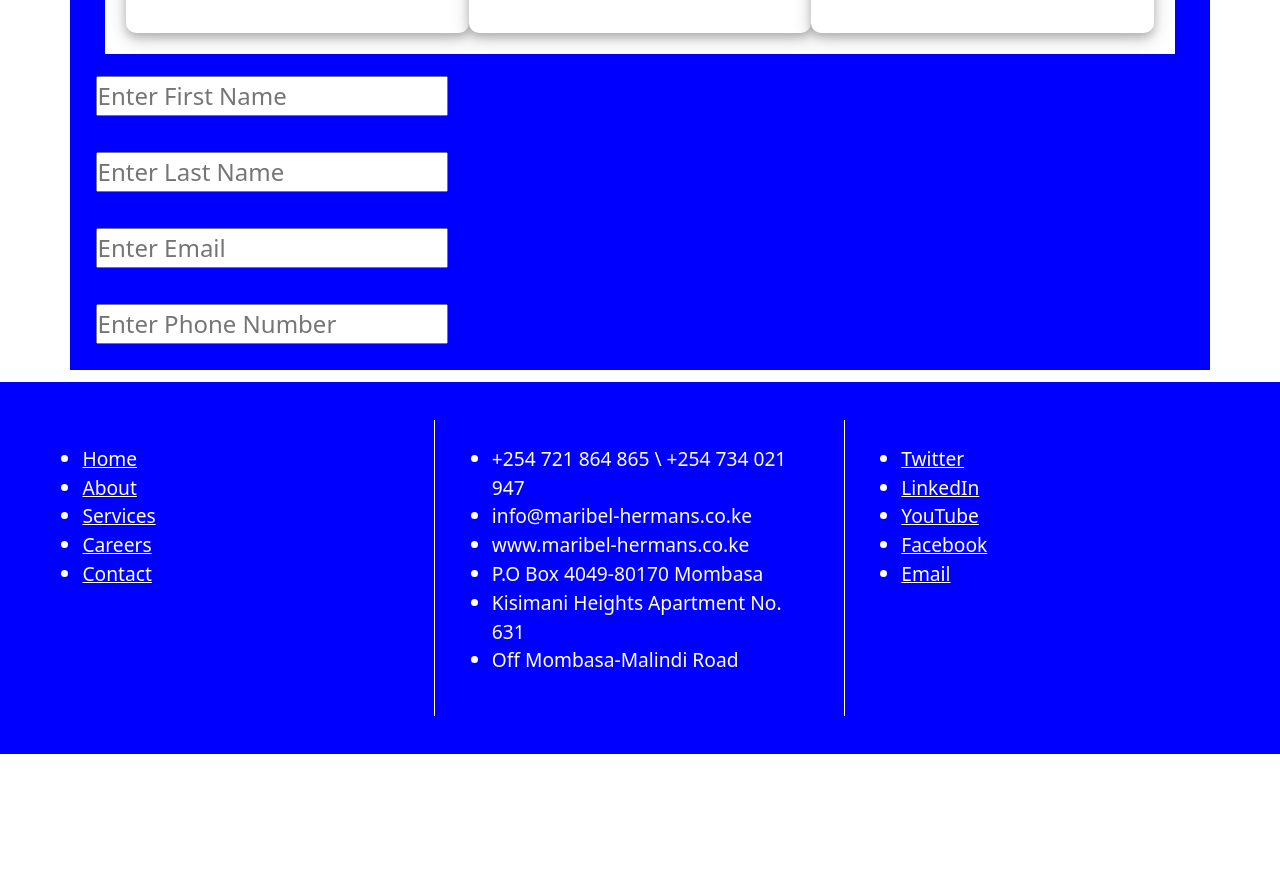
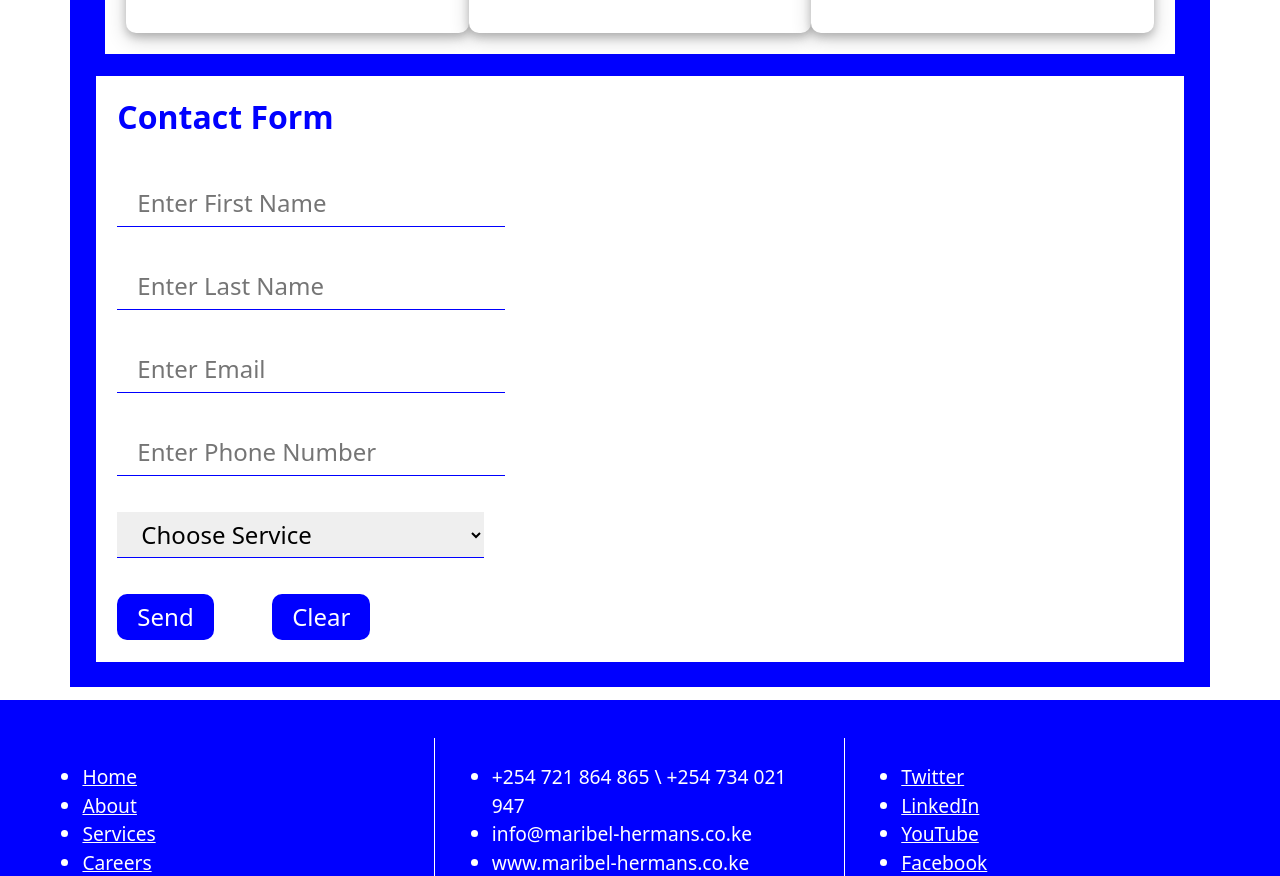
Before and after one commit to isaacwambu/Maribel-Hermans, a plain HTML site: page index.html in a window 1280 px wide. Shown: the part 3327-4203 px from the top of the page. Before the commit the page ends 4081 px from the top, so only its background shows below. Drawn offline with nearby package versions, Linux system fonts and the light colour scheme.

Commit message:
add a contact form in index.html

```diff
--- a/css/style.css
+++ b/css/style.css
@@ -138,7 +138,37 @@ nav li a{
     border-radius: 10px;
     background-color: white;
 }
-
+.form{
+    background-color: white;
+    padding: 2%;
+}
+.form input{
+    padding: 5px 20px;
+    border-bottom: 1px solid blue;
+    border-top: none;
+    border-left: none;
+    border-right: none;
+}
+.form select{
+    padding: 5px 20px;
+    border-bottom: 1px solid blue;
+    border-top: none;
+    border-left: none;
+    border-right: none;
+}
+.form button{
+    padding: 5px 20px;
+    border-radius: 10px;
+    color: white;
+    background-color: blue;
+    border: none;
+    margin-right: 5%;
+}
+.form h3{
+    color: blue;
+    font-size: 2rem;
+    font-weight: bold;
+}
 footer{
     background-color: blue;
     padding: 1%;
--- a/index.html
+++ b/index.html
@@ -148,12 +148,23 @@
         </div>
 
         <div class="form">
+            <h3>Contact Form</h3><br>
             <div>
                 <form action="">
                     <input type="text" id="first_name" placeholder="Enter First Name"><br><br>
                     <input type="text" id="last_name"  placeholder="Enter Last Name"><br><br>
                     <input type="email" id="email"  placeholder="Enter Email"><br><br>
-                    <input type="number" id="phone" placeholder="Enter Phone Number">
+                    <input type="number" id="phone" placeholder="Enter Phone Number"><br><br>
+                    <select id="services" name="service" >
+                    <option >Choose Service</option>
+                    <option value="Audit & Assurance">Audit & Assurance</option>
+                    <option value="Tax Planning & Preparation">Tax Planning & Preparation</option>
+                    <option value="Advisory">Advisory</option>
+                    <option value="Environmental Consulting">Environmental Consulting</option>
+                    <option value="Insights">Insights</option>
+                    </select><br><br>
+                    <button type="submit">Send</button>
+                    <button type="reset">Clear</button>
 
 
                 </form>
```
